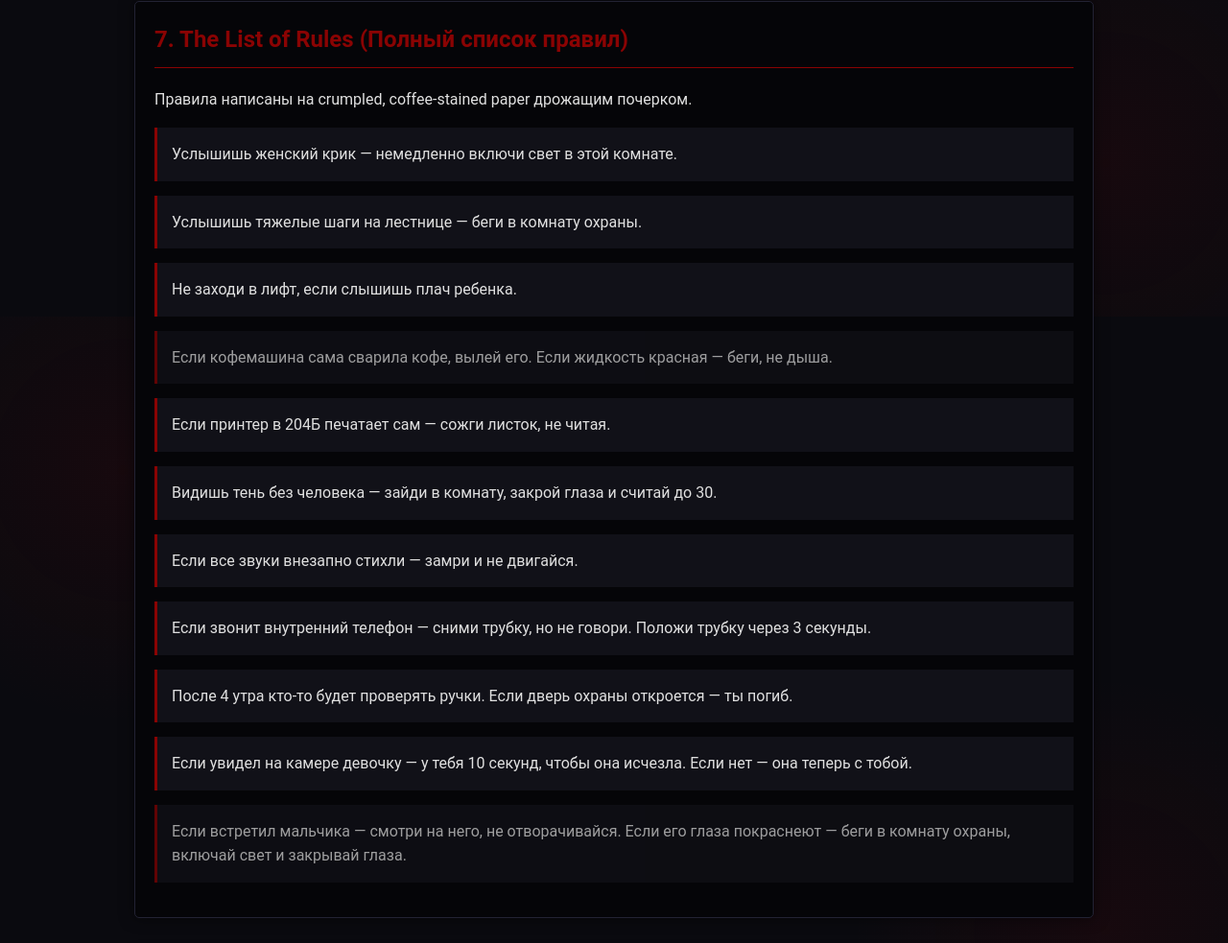
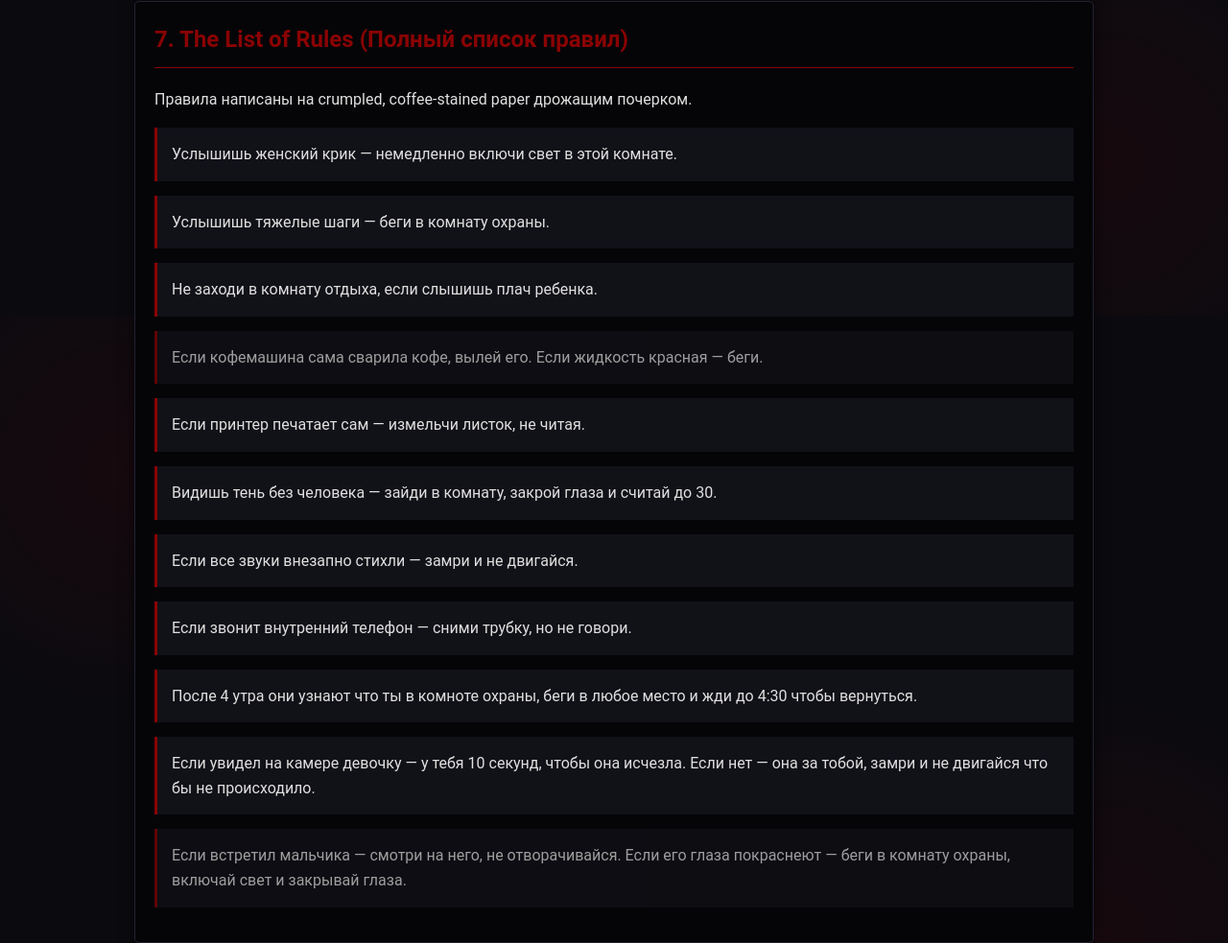
Before and after one commit to gdbfgfgn/dildok1, a plain HTML site: page index.html in a window 1280 px wide. Shown: the part 2870-3853 px from the top of the page at 96% size. Drawn offline with Linux system fonts and the light colour scheme.

Commit message:
Update index.html

```diff
--- a/index.html
+++ b/index.html
@@ -313,15 +313,15 @@
 
             <ol class="rules-list">
                 <li>Услышишь женский крик — немедленно включи свет в этой комнате.</li>
-                <li>Услышишь тяжелые шаги на лестнице — беги в комнату охраны.</li>
-                <li>Не заходи в лифт, если слышишь плач ребенка.</li>
-                <li>Если кофемашина сама сварила кофе, вылей его. Если жидкость красная — беги, не дыша.</li>
-                <li>Если принтер в 204Б печатает сам — сожги листок, не читая.</li>
+                <li>Услышишь тяжелые шаги — беги в комнату охраны.</li>
+                <li>Не заходи в комнату отдыха, если слышишь плач ребенка.</li>
+                <li>Если кофемашина сама сварила кофе, вылей его. Если жидкость красная — беги.</li>
+                <li>Если принтер печатает сам — измельчи листок, не читая.</li>
                 <li>Видишь тень без человека — зайди в комнату, закрой глаза и считай до 30.</li>
                 <li>Если все звуки внезапно стихли — замри и не двигайся.</li>
-                <li>Если звонит внутренний телефон — сними трубку, но не говори. Положи трубку через 3 секунды.</li>
-                <li>После 4 утра кто-то будет проверять ручки. Если дверь охраны откроется — ты погиб.</li>
-                <li>Если увидел на камере девочку — у тебя 10 секунд, чтобы она исчезла. Если нет — она теперь с тобой.</li>
+                <li>Если звонит внутренний телефон — сними трубку, но не говори.</li>
+                <li>После 4 утра они узнают что ты в комноте охраны, беги в любое место и жди до 4:30 чтобы вернуться.</li>
+                <li>Если увидел на камере девочку — у тебя 10 секунд, чтобы она исчезла. Если нет — она за тобой, замри и не двигайся что бы не происходило.</li>
                 <li>Если встретил мальчика — смотри на него, не отворачивайся. Если его глаза покраснеют — беги в комнату охраны, включай свет и закрывай глаза.</li>
             </ol>
         </section>
```
